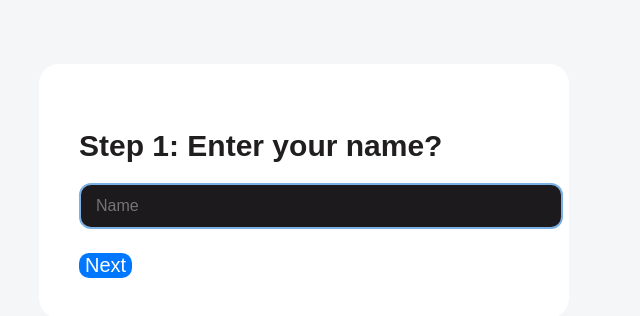
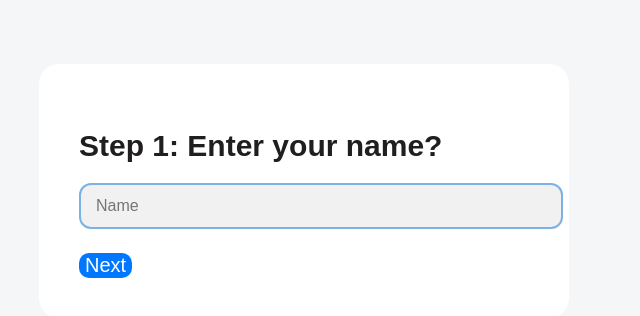
Before and after one commit to Eshhaa11/multi-step-form, a React (Create React App) app: page / in a window 1280 px wide. Shown: the top 316 px of the page, without its empty margins (336-976 px from the left). Built offline with nearby package versions, Linux system fonts and the light colour scheme.

Commit message:
added bgc

```diff
--- a/src/Styles/Form.css
+++ b/src/Styles/Form.css
@@ -26,7 +26,7 @@ body {
     margin-bottom: 24px;
     border: 2px solid #7cb1e5;
     border-radius: 12px;
-    background: #1d1a1d;
+    background: #f1f1f1;
 }
 
 .form-cont button {
```
